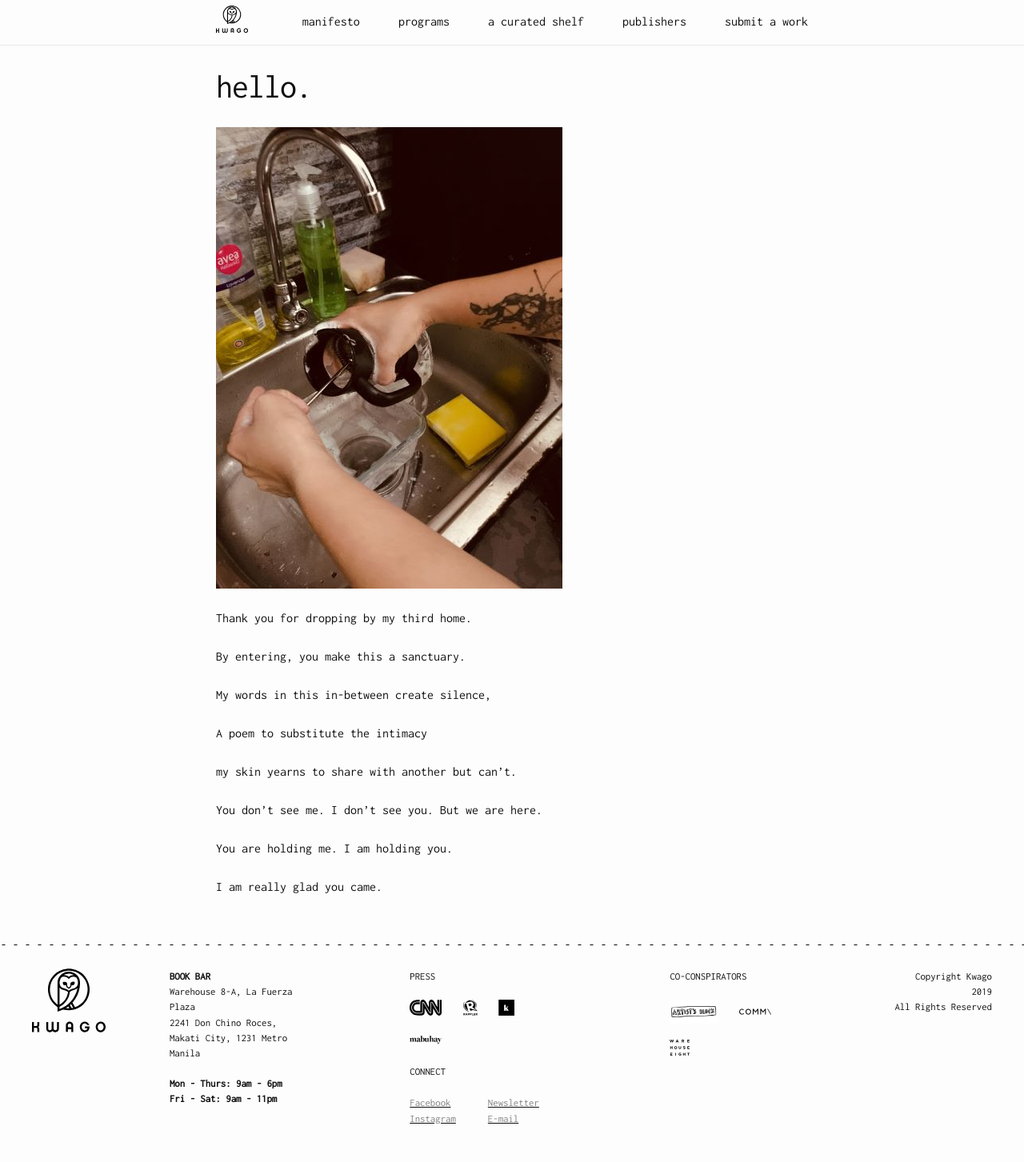
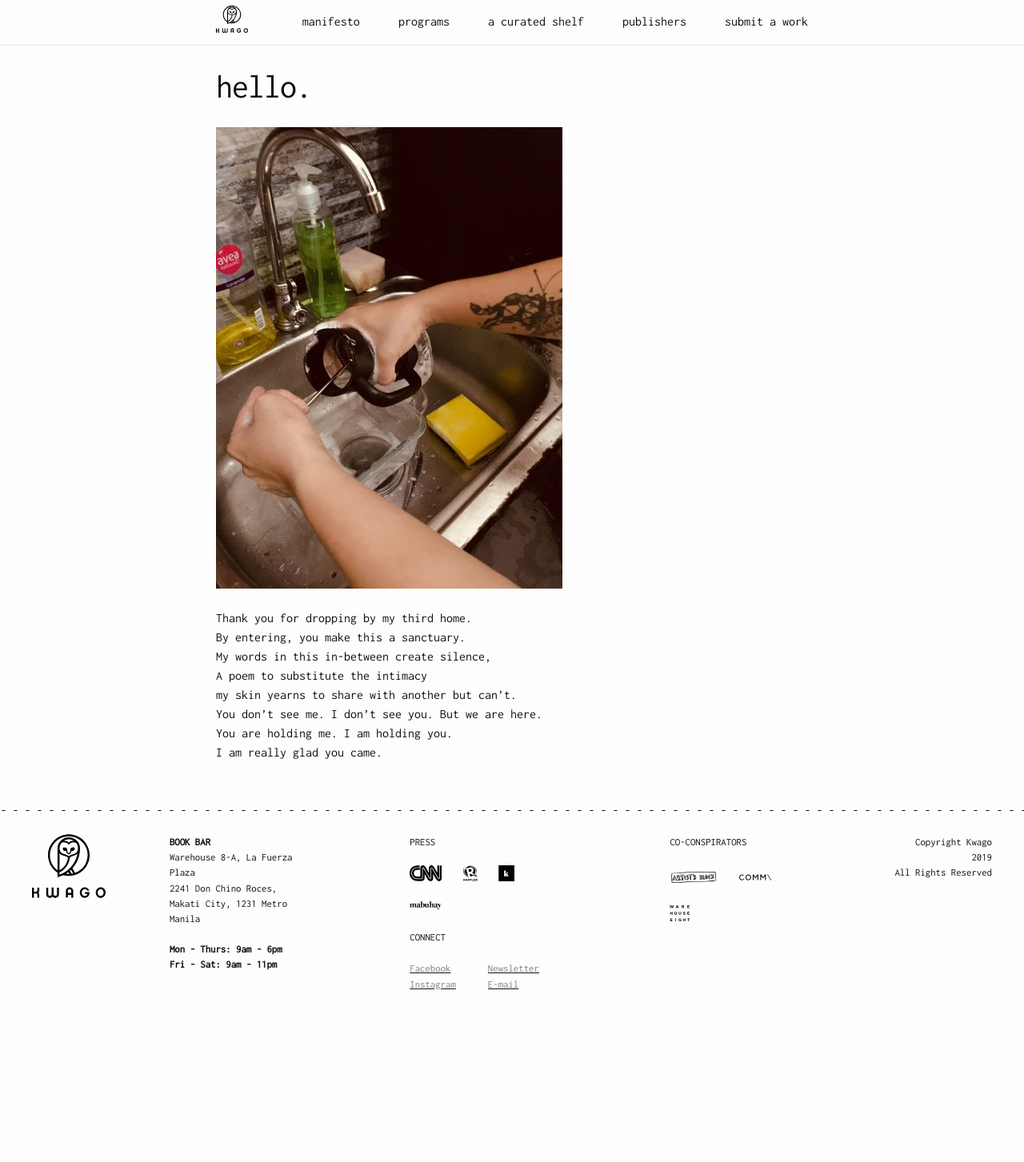
Before and after one commit to patsylala/kwago-siteleaf, a Jekyll site: the page built from thirdspace/washingdisheswithyou.markdown, in a window 1280 px wide. Shown: the whole page at 80% size. Built offline with Jekyll 4.4.1, drawn with Linux system fonts in a browser that asks for light colours; our own code applies the rules of GitHub Pages for plain Markdown files; after the commit the page ends 1285 px from its top, so only the background shows below that.

Commit message:
Updated Washingdisheswithyou

```diff
--- a/thirdspace/washingdisheswithyou.markdown
+++ b/thirdspace/washingdisheswithyou.markdown
@@ -4,22 +4,20 @@ date: 2020-05-12 14:03:00 Z
 ---
 
 
-
 <img src="../uploads/wdwy-web-1.JPG"/>
 
-
 Thank you for dropping by my third home.
-<br /><br />
+<br />
 By entering, you make this a sanctuary.
-<br /><br />
+<br />
 My words in this in-between create silence,
-<br /><br />
+<br />
 A poem to substitute the intimacy
-<br /><br />
+<br />
 my skin yearns to share with another but can’t.
-<br /><br />
+<br />
 You don’t see me. I don’t see you. But we are here.
-<br /><br />
+<br />
 You are holding me. I am holding you.
-<br /><br />
+<br />
 I am really glad you came.
```
